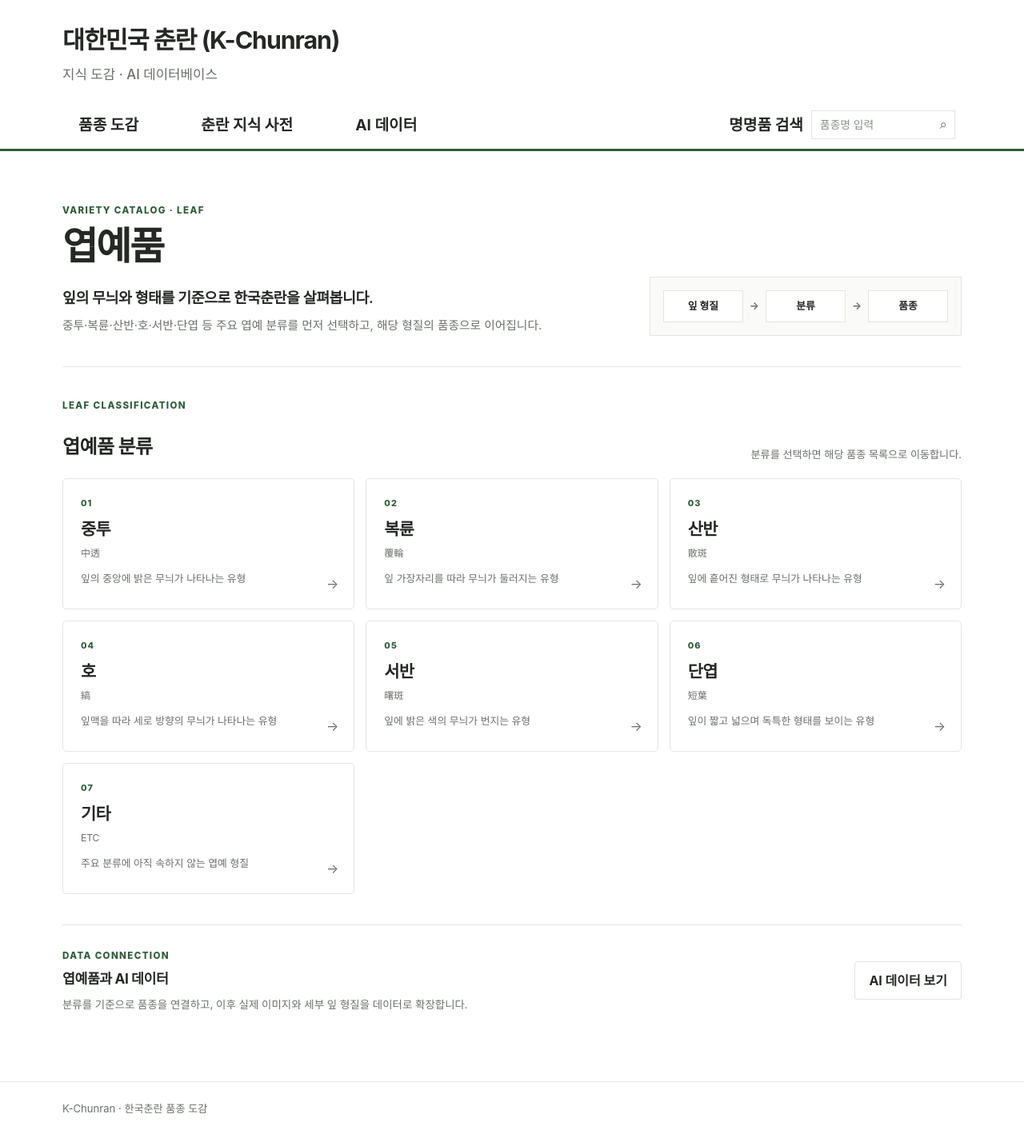
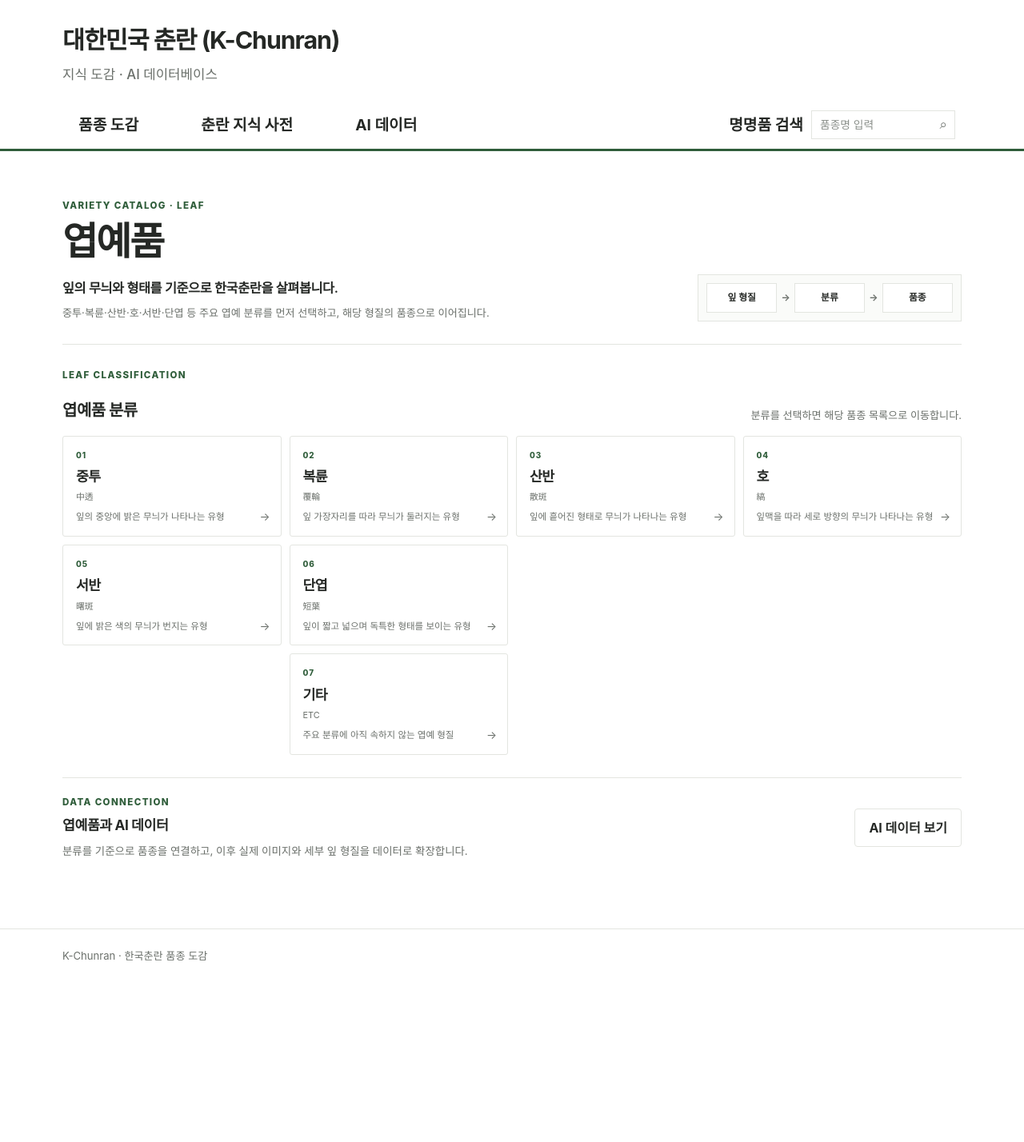
Before and after one commit to parasolra5-pixel/K-chunran, a Jekyll site: the page built from varieties/leaf.md, in a window 1280 px wide. Shown: the whole page at 80% size. Built offline with Jekyll 4.4.1, drawn with Linux system fonts in a browser that asks for light colours; after the commit the page ends 1237 px from its top, so only the background shows below that.

Commit message:
style: compact leaf classification line boxes

```diff
--- a/assets/css/k-chunran.css
+++ b/assets/css/k-chunran.css
@@ -1235,3 +1235,128 @@ a { color: inherit; }
 .kc-leaf-data p:last-child { max-width: 680px; margin: 0; color: var(--kc-muted); font-size: .84rem; }
 @media (max-width: 900px) { .kc-leaf-grid { grid-template-columns: repeat(2, minmax(0,1fr)); } }
 @media (max-width: 760px) { .kc-leaf-hero { grid-template-columns: 1fr; gap: 20px; padding-top: 6px; } .kc-leaf-grid { grid-template-columns: 1fr; } .kc-leaf-data { align-items: flex-start; flex-direction: column; gap: 16px; } }
+
+
+/* Leaf page compact line-box layout */
+.kc-leaf-hero {
+  grid-template-columns: minmax(0, 1fr) 330px;
+  gap: 28px;
+  padding: 12px 0 28px;
+}
+
+.kc-leaf-hero .kc-page-lead {
+  margin-top: 8px;
+  font-size: 1.02rem;
+}
+
+.kc-leaf-hero .kc-page-copy {
+  max-width: 620px;
+  font-size: .82rem;
+  line-height: 1.6;
+}
+
+.kc-leaf-flow {
+  padding: 10px;
+  gap: 5px;
+  font-size: .74rem;
+}
+
+.kc-leaf-flow span {
+  padding: 7px 5px;
+}
+
+.kc-leaf-section {
+  padding-top: 28px;
+}
+
+.kc-leaf-section .kc-section-heading {
+  margin-bottom: 14px;
+}
+
+.kc-leaf-section .kc-section-heading h2 {
+  font-size: 1.25rem;
+}
+
+.kc-leaf-grid {
+  grid-template-columns: repeat(4, minmax(0, 1fr));
+  gap: 10px;
+}
+
+.kc-leaf-class {
+  min-height: 118px;
+  padding: 15px 16px;
+  border-radius: 3px;
+  border-color: var(--kc-border);
+}
+
+.kc-leaf-class strong {
+  margin-top: 3px;
+  font-size: 1.08rem;
+}
+
+.kc-leaf-class > small {
+  font-size: .68rem;
+}
+
+.kc-leaf-class p {
+  max-width: 100%;
+  margin-top: 7px;
+  font-size: .72rem;
+  line-height: 1.45;
+}
+
+.kc-leaf-number {
+  font-size: .62rem;
+}
+
+.kc-leaf-arrow {
+  right: 13px;
+  bottom: 11px;
+  font-size: .85rem;
+}
+
+.kc-leaf-class-wide {
+  grid-column: 2;
+}
+
+.kc-leaf-data {
+  margin-top: 28px;
+  padding-top: 20px;
+}
+
+@media (max-width: 1000px) {
+  .kc-leaf-grid {
+    grid-template-columns: repeat(3, minmax(0, 1fr));
+  }
+
+  .kc-leaf-class-wide {
+    grid-column: auto;
+  }
+}
+
+@media (max-width: 760px) {
+  .kc-leaf-hero {
+    grid-template-columns: 1fr;
+    gap: 16px;
+    padding-bottom: 22px;
+  }
+
+  .kc-leaf-grid {
+    grid-template-columns: repeat(2, minmax(0, 1fr));
+  }
+
+  .kc-leaf-class {
+    min-height: 112px;
+    padding: 14px;
+  }
+
+  .kc-leaf-class-wide {
+    grid-column: auto;
+  }
+}
+
+@media (max-width: 480px) {
+  .kc-leaf-grid {
+    grid-template-columns: 1fr;
+  }
+}
```
